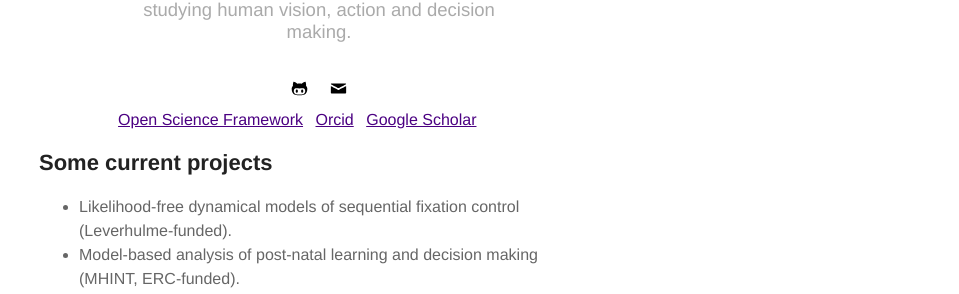
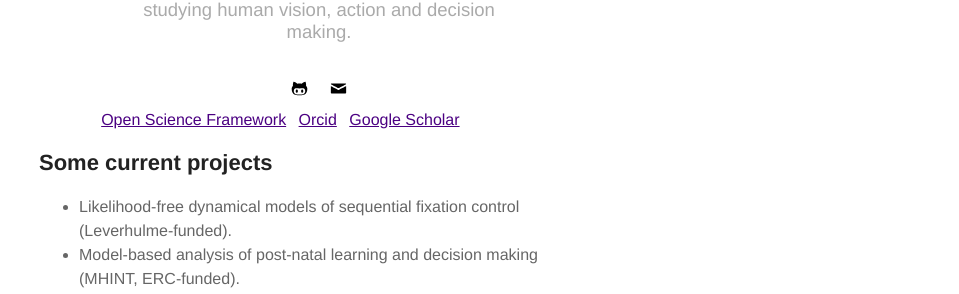
Before and after one commit to CasLudwig/CasLudwig.github.io, a Jekyll site: the page built from projects.md, in a window 1280 px wide. Shown: the part 360-654 px from the top of the page, without its empty margins (321-1280 px from the left). Built offline with Jekyll 4.4.1, drawn with Linux system fonts in a browser that asks for light colours; emoji names are drawn with the system emoji font.

Commit message:
Update projects.md

```diff
--- a/projects.md
+++ b/projects.md
@@ -4,7 +4,7 @@
 ---
 
 
-| <span style="color:white"> &nbsp; </span> | <span style="color:white"> &nbsp; </span> | <span style="color:white"> &nbsp; </span> | <span style="color:white"> &nbsp; </span> | <span style="color:white"> &nbsp; </span> | <span style="color:white"> &nbsp; </span> | <span style="color:white"> &nbsp; </span> | <span style="color:white"> &nbsp; </span> | <span style="color:white"> &nbsp; </span> | [Open Science Framework](https://osf.io/5awcm/){:target="_blank"} | <span style="color:white"> &nbsp; </span> | [Orcid](https://orcid.org/0000-0003-4656-0751){:target="_blank"} | <span style="color:white"> &nbsp; </span> | [Google Scholar](http://scholar.google.com/citations?user=https://scholar.google.co.uk/citations?user=kyGMxeQAAAAJ&hl=en){:target="_blank"} |
+| <span style="color:white"> &nbsp; </span> | <span style="color:white"> &nbsp; </span> | <span style="color:white"> &nbsp; </span> | <span style="color:white"> &nbsp; </span> | <span style="color:white"> &nbsp; </span> | <span style="color:white"> &nbsp; </span> | <span style="color:white"> &nbsp; </span> | [Open Science Framework](https://osf.io/5awcm/){:target="_blank"} | <span style="color:white"> &nbsp; </span> | [Orcid](https://orcid.org/0000-0003-4656-0751){:target="_blank"} | <span style="color:white"> &nbsp; </span> | [Google Scholar](http://scholar.google.com/citations?user=https://scholar.google.co.uk/citations?user=kyGMxeQAAAAJ&hl=en){:target="_blank"} |
 
 
 ## Some current projects
```
